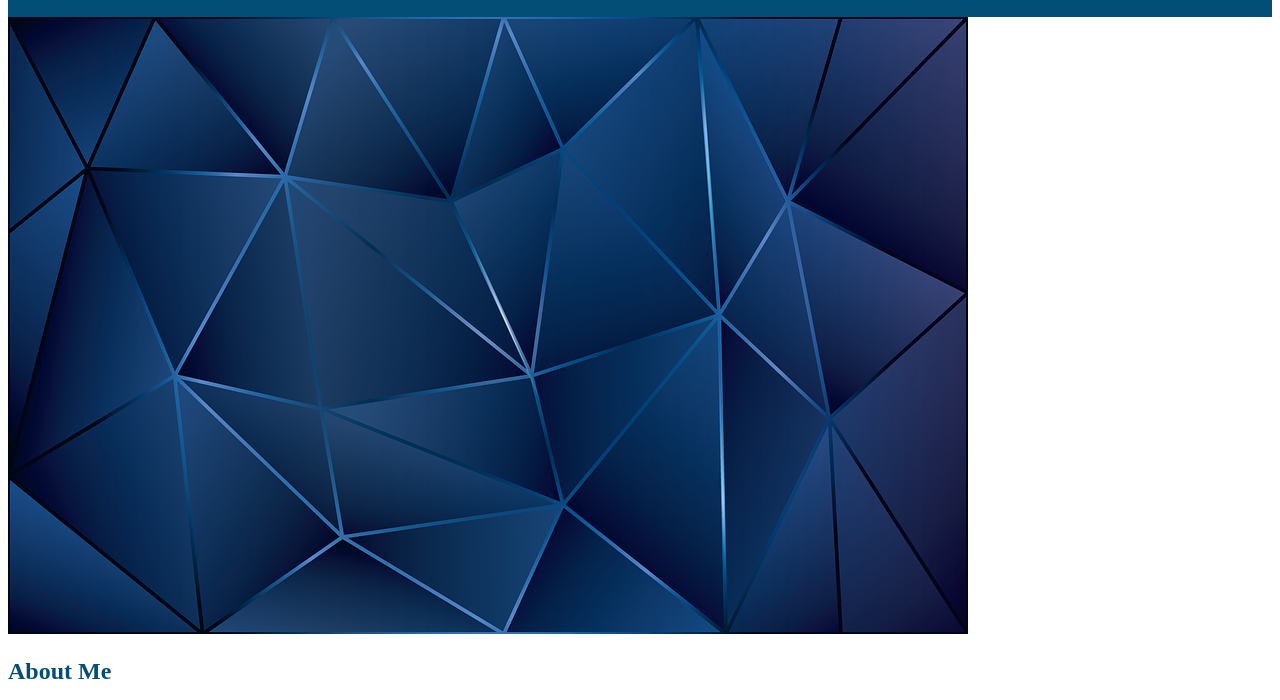
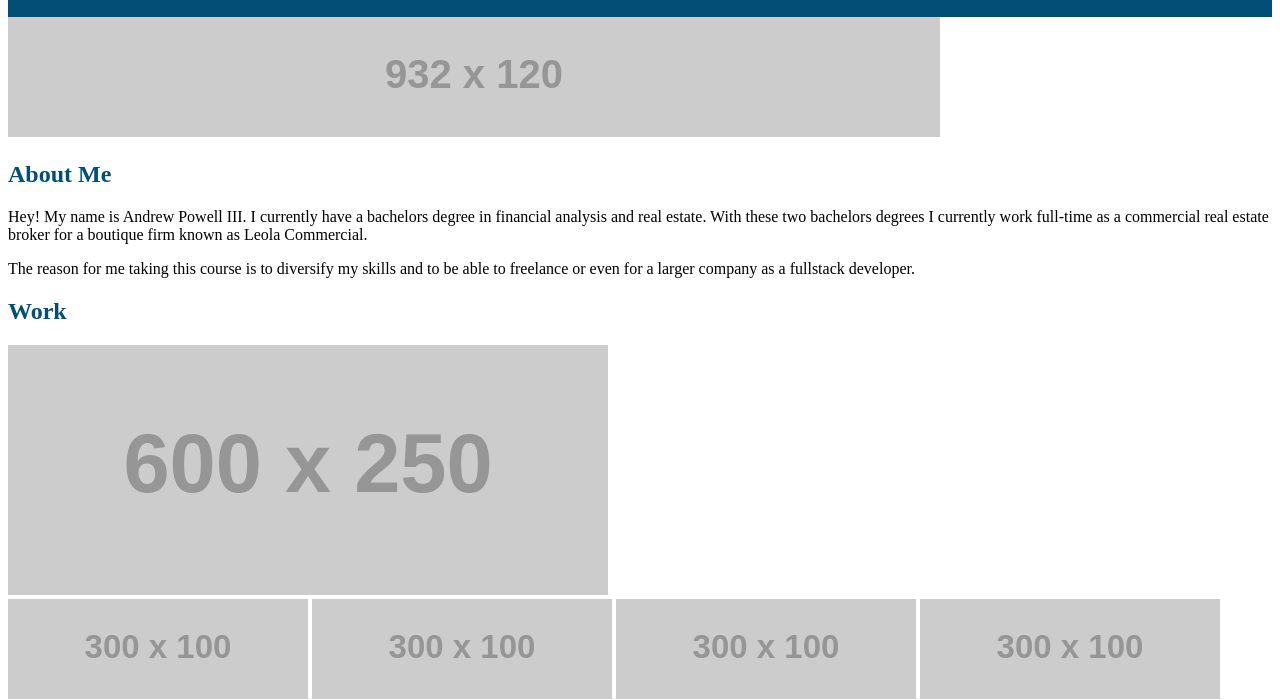
Before and after one commit to AndrewP3/AP3-portfolio, a plain HTML site: page index.html in a window 1280 px wide. Shown: the part 100-800 px from the top of the page. Drawn offline with Linux system fonts and the light colour scheme; placeholder pictures from the web are drawn by us; files whose address does not match are found by name.

Commit message:
placeholders

```diff
--- a/index.html
+++ b/index.html
@@ -33,9 +33,9 @@
     </nav>
 </header>
 
-<!-- background img start -->
+<!-- placeholder/background img start -->
 <div class="background-img">
-    <img src="file:///Users/andrewpowell/Desktop/background-2867531_960_720.png" alt="" />
+    <img src="https://via.placeholder.com/932x120.png" alt="" />
 </div>
 <!-- background img end -->
 
@@ -46,7 +46,8 @@
         Hey! My name is Andrew Powell III. I currently have a bachelors degree in financial analysis and real estate.
         With these two bachelors degrees I currently work full-time as a commercial real estate broker for a boutique firm
         known as Leola Commercial.
-
+    </p>
+    <p>
        The reason for me taking this course is to diversify my skills and to be able to freelance or even for a larger
        company as a fullstack developer.
     </p>
@@ -57,6 +58,24 @@
 <section>
     <h2>Work</h2>
 </section>
+
+<style>
+    .line {
+        border-left: 10px solid;
+    }
+</style>
+
+<!-- Placeholder's for work section -->
+<div class="work-placeholder">
+    <img src="https://via.placeholder.com/600x250.png" alt="" />
+</div>
+
+<div class="small-placeholder">
+    <img src="https://via.placeholder.com/300x100.png" alt="" />
+    <img src="https://via.placeholder.com/300x100.png" alt="" />
+    <img src="https://via.placeholder.com/300x100.png" alt="" />
+    <img src="https://via.placeholder.com/300x100.png" alt="" />
+</div>
 <!-- end "work" section-->
 
 <!--"footer"-->
--- a/style.css
+++ b/style.css
@@ -1,5 +1,4 @@
 /* HEADER / NAV BAR STYLES START */
-
 header {
     padding: 20px 35px;
     background-color: #024e76;
@@ -57,9 +56,8 @@ header nav ul li a:hover {
 }
 /* HEADER / NAVBAR STYLES END */
 
-.background-img {
-    width: auto;
-    height: 10%;
+.work-placeholder {
+    align-items: flex-start;
 }
 
 .vl {
```
